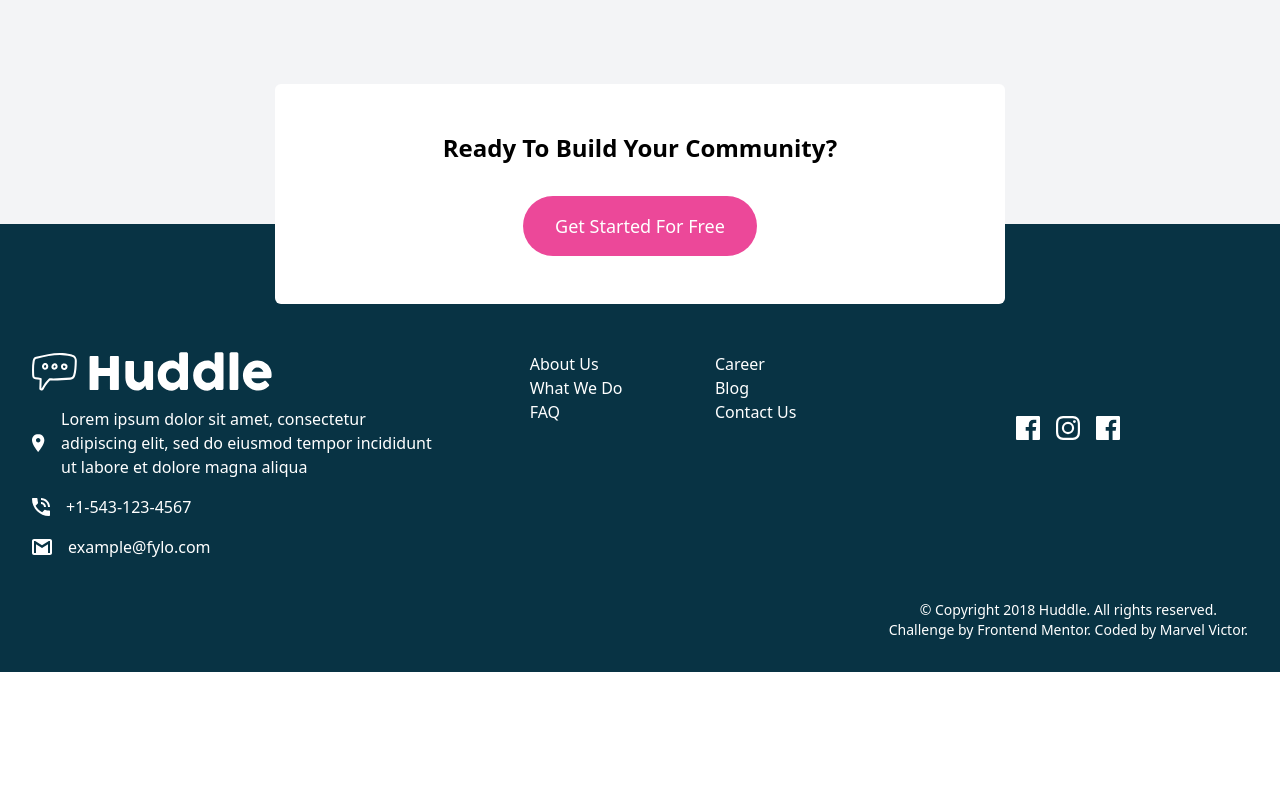
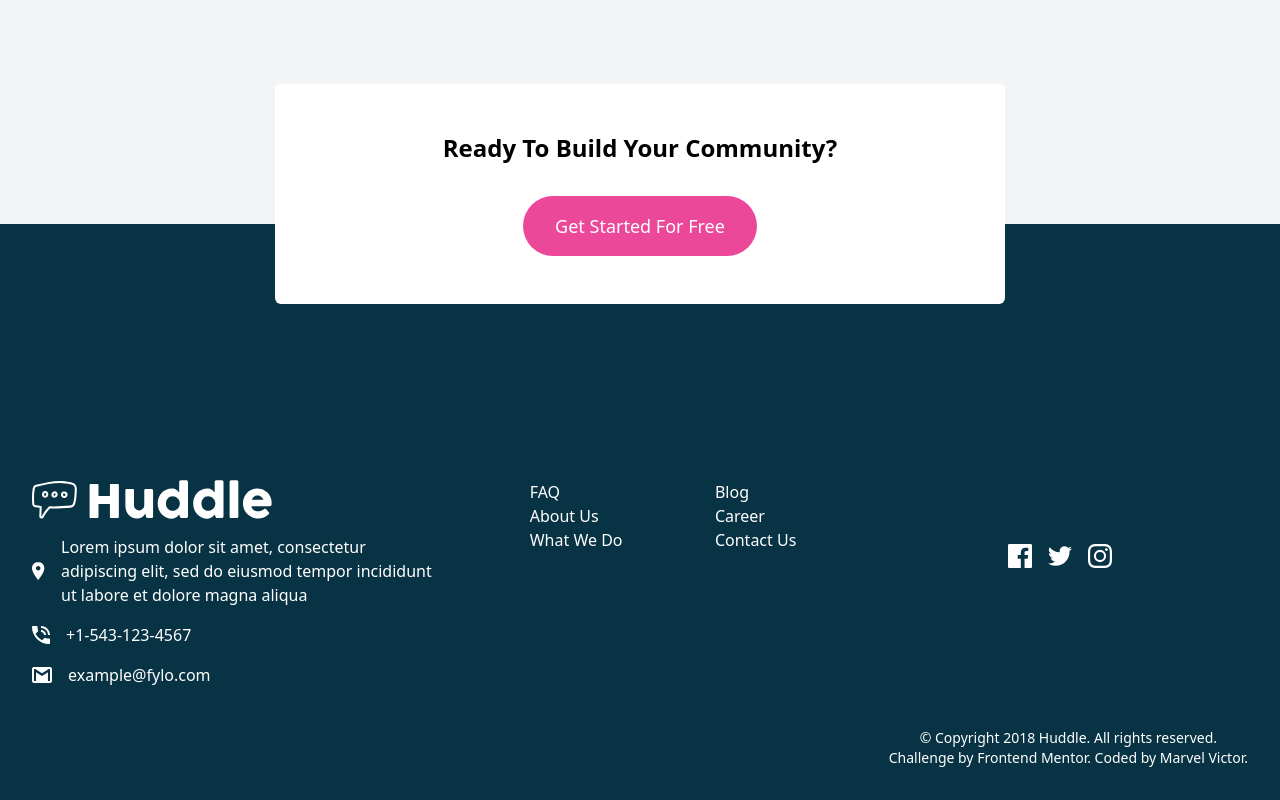
Before and after one commit to Mharvel13/Huddle-Landing-Page-With-Alternating-Feature-Blocks-Master, a website: page index.html in a window 1280 px wide. Shown: the part 2006-2806 px from the top of the page. Before the commit the page ends 2678 px from the top, so only its background shows below. Drawn offline with Linux system fonts and the light colour scheme.

Commit message:
Worked on the Read me file and Fixed bugs

```diff
--- a/index.html
+++ b/index.html
@@ -4,7 +4,6 @@
 <head>
     <meta charset="UTF-8" />
     <meta name="viewport" content="width=device-width, initial-scale=1.0" />
-    <!-- displays site properly based on user's device -->
 
     <link rel="icon" type="image/png" sizes="32x32" href="./images/favicon-32x32.png" />
 
@@ -113,7 +112,7 @@
         </section>
     </main>
 
-    <footer class="bg-cyan-950 text-white p-8 pt-32 lg:pt-38 lg:flex lg:flex-row lg:justify-between lg:items-start">
+    <footer class="bg-cyan-950 text-white p-8 pt-64 lg:pt-38 lg:flex lg:flex-row lg:justify-between lg:items-start">
         <!-- Logo, Location, Email, Phone Number section -->
         <section class="lg:w-2/6" >
             <img src="images/logo-white.svg" alt="logo" class="" />
@@ -141,17 +140,17 @@
         <!-- links 1 section -->
         <section class="mt-8 lg:m-0">
             <ul>
+                <li><a href="#">FAQ</a></li>
                 <li><a href="#">About Us</a></li>
                 <li><a href="#">What We Do</a></li>
-                <li><a href="#">FAQ</a></li>
             </ul>
         </section>
 
         <!-- links 2 section -->
         <section class="">
             <ul>
+                <li><a href="#">Blog</a></li>
                 <li><a href="#">Career</a></li>
-                <li><a href="#">Blog</a></li>
                 <li><a href="#">Contact Us</a></li>
             </ul>
         </section>
@@ -161,8 +160,8 @@
             <div class="flex justify-center items-center mb-8 lg:mb-16">
 
                 <i class="mr-4"><img src="images/icon-facebook.svg" alt="icon" /></i>
+                <i class="mr-4"><img src="images/icon-twitter.svg" alt="icon" /></i>
                 <i class="mr-4"><img src="images/icon-instagram.svg" alt="icon" /></i>
-                <i><img src="images/icon-facebook.svg" alt="icon" /></i>
             </div>
 
             <div class="text-center text-sm self-end lg:mt-24">
```
Also changed, not shown: README.md, css/style.css, images/Screenshot-Desktop.png (added), images/Screenshot-Mobile.png (added), images/icon-twitter.svg (added).
